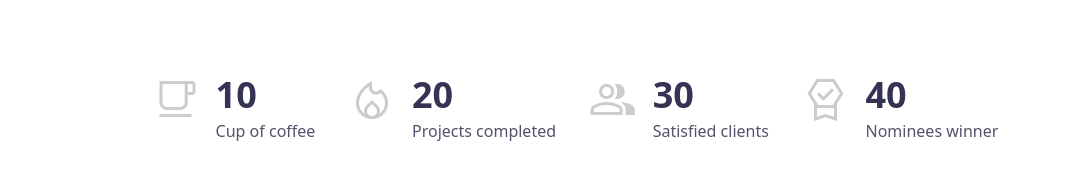
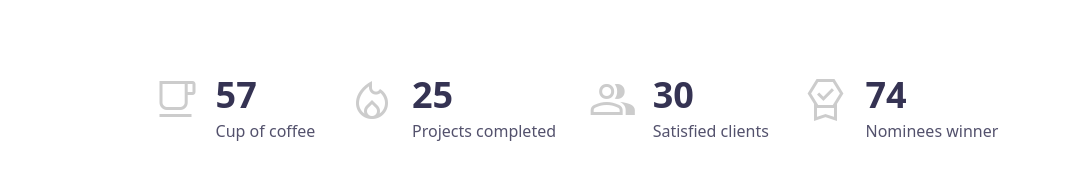
Before and after one commit to Kiran1126/Portfolio_React, a React (Vite) app: page / in a window 1280 px wide. Shown: the part 1380-1573 px from the top of the page, without its empty margins (193-1280 px from the left). Built offline with nearby package versions, Linux system fonts and the light colour scheme.

Commit message:
Add Count Up animation

```diff
--- a/src/Components/About/About.jsx
+++ b/src/Components/About/About.jsx
@@ -2,17 +2,19 @@ import React from "react";
 import Heading from "../Heading/Heading";
 import BtnContainer from "../Container/BtnContainer";
 import Resume from "../../assets/Copy of Resume.pdf"
+import ScrollAnimation from 'react-animate-on-scroll';
+import CountUp from 'react-countup';
 
   // This array of objects is used for the Experience numbers
   const experienceArr = [
     {
       icon: "local_cafe",
-      number: "10",
+      number: "57",
       content: "Cup of coffee"
     },
     {
       icon: "local_fire_department",
-      number: "20",
+      number: "25",
       content: "Projects completed"
     },
     {
@@ -22,7 +24,7 @@ import Resume from "../../assets/Copy of Resume.pdf"
     },
     {
       icon: "editor_choice",
-      number: "40",
+      number: "74",
       content: "Nominees winner"
     }
   ];
@@ -58,14 +60,16 @@ import Resume from "../../assets/Copy of Resume.pdf"
   );
 
   const AboutSection = () => (
+    <ScrollAnimation animateIn="fadeInUp" animateOnce>
       <section className="flex items-start justify-evenly">
         <img src="https://bolby-react.vercel.app/images/avatar-2.svg" alt="icon" />
-      <div className="h-0 w-0 border-t-[13px] border-r-[20px] border-b-[13px] border-solid border-t-transparent border-b-transparent border-l-[#474646] absolute right-[55.5%] mt-10" />
+        <div className="h-0 w-0 border-t-[13px] border-r-[20px] border-b-[13px] border-solid border-t-transparent border-b-transparent border-l-[#474646] absolute right-[69.35%] mt-10" />
         <div className="h-auto max-w-[60%] rounded-lg flex items-center justify-center shadow-[rgba(0,_0,_0,_0.24)_0px_3px_8px] gap-3 p-9">
           <AboutText />
           <ProgressSection />
         </div>
       </section>
+    </ScrollAnimation>
   );
 
   const AboutText = () => (
@@ -79,7 +83,8 @@ import Resume from "../../assets/Copy of Resume.pdf"
 
   const ProgressSection = () => (
     <div className="flex w-2/4 flex-col gap-3">
-      {progressArr.map((temp, index) => (
+      {
+        progressArr.map((temp, index) => (
           <React.Fragment key={index}>
             <div className="flex justify-between font-sans">
               <label className="font-mono font-bold opacity-75">{temp.domain}</label>
@@ -87,22 +92,34 @@ import Resume from "../../assets/Copy of Resume.pdf"
             </div>
             <span className={`${temp.spanColor} ${temp.width} h-1.5 rounded-lg`} />
           </React.Fragment>
-      ))}
+        ))
+      }
     </div>
   );
 
   const ExperienceSection = () => (
+    <ScrollAnimation animateIn="fadeIn" delay={100} animateOnce>
       <section className="flex justify-evenly px-14">
-      {experienceArr.map((temp, index) => (
+        {
+          experienceArr.map((temp, index) => (
             <div className="flex gap-4 justify-center" key={index}>
               <span className="material-symbols-outlined text-5xl opacity-20">{temp.icon}</span>
               <div className="block">
-            <p className="text-4xl text-custom-dark font-bold">{temp.number}</p>
+                <p className="text-4xl text-custom-dark font-bold">
+                  <CountUp
+                    delay={3}
+                    start={0}
+                    duration={3}
+                    end={temp.number}
+                  />
+                </p>
                 <p className="text-1xl text-custom-dark font-normal mt-1 opacity-85">{temp.content}</p>
               </div>
             </div>
-      ))}
+          ))
+        }
       </section>
+    </ScrollAnimation>
   );
 
   export default About;
```
Lines whose indentation alone changed are shown as unchanged.
